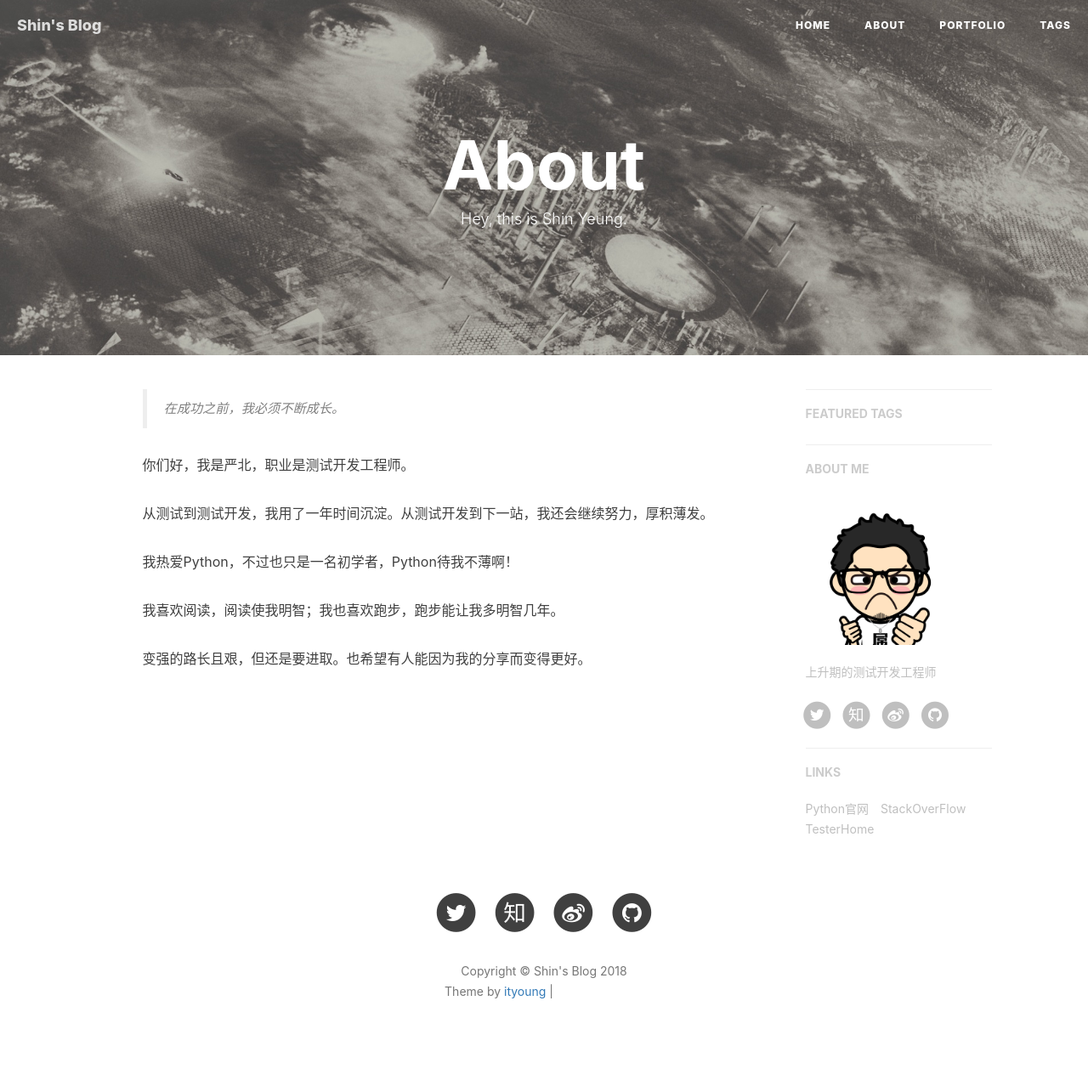
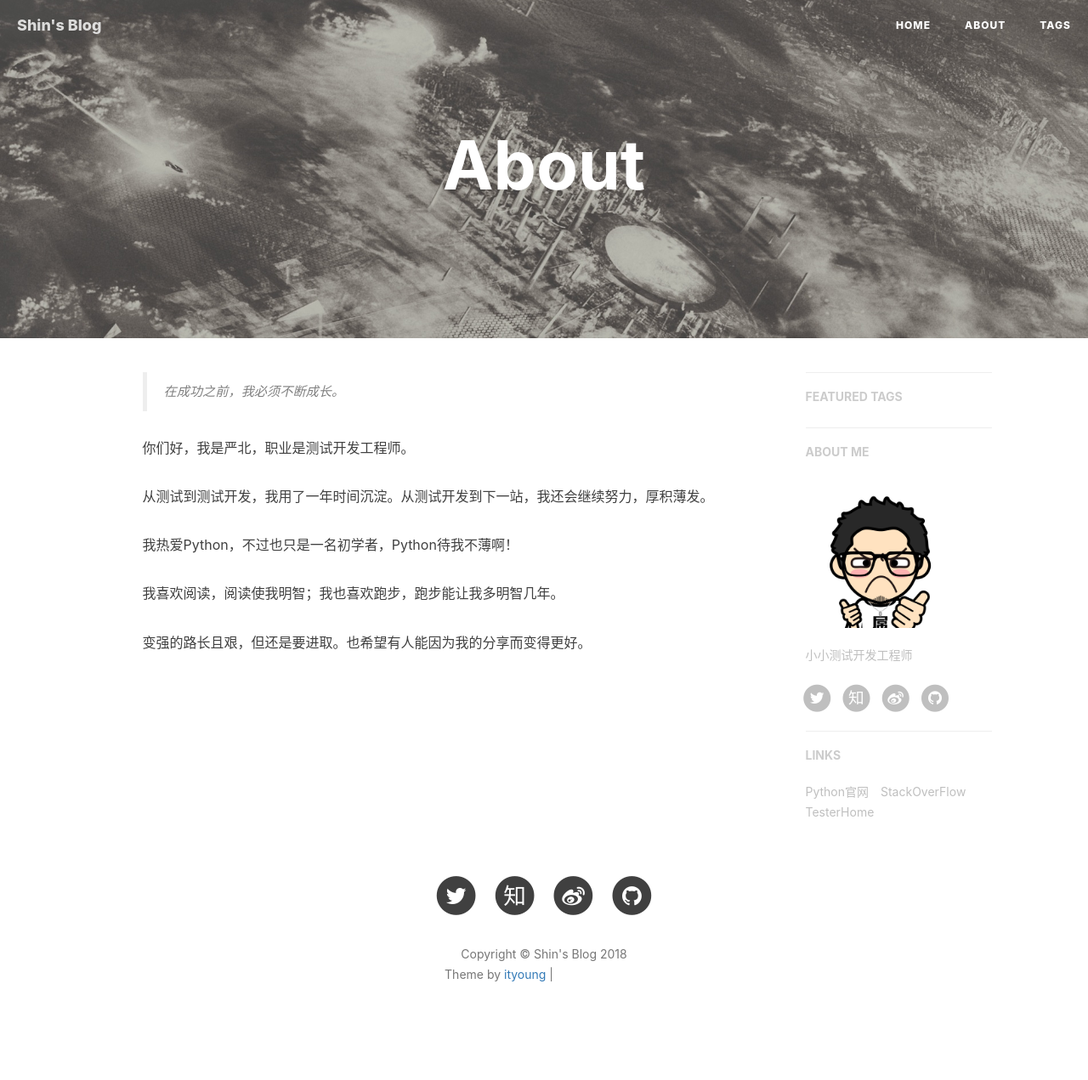
Before and after one commit to ityoung/homepage_bak, a Jekyll site: the page built from about.html, in a window 1280 px wide. Shown: the whole page at 85% size. Built offline with Jekyll 4.4.1, drawn with Linux system fonts in a browser that asks for light colours; nearby versions of some CDN libraries; comment, search, counter and statistics services are not loaded; grey boxes are pictures that could not be loaded.

Commit message:
modified.

```diff
--- a/_config.yml
+++ b/_config.yml
@@ -67,7 +67,7 @@
 
 # Sidebar settings
 sidebar: true                           # whether or not using Sidebar.
-sidebar-about-description: "上升期的测试开发工程师"
+sidebar-about-description: "小小测试开发工程师"
 sidebar-avatar: /img/avatar-ityoung.jpg      # use absolute URL, seeing it's used in both `/` and `/about/`
 
 
--- a/about.html
+++ b/about.html
@@ -1,7 +1,7 @@
 ---
 layout: page
 title: About
-description: "Hey, this is Shin Yeung."
+description: ""
 header-img: "img/about-bg-walle.jpg"
 multilingual: false
 ---
--- a/portfolio/index.html
+++ b/portfolio/index.html
@@ -1,5 +1,6 @@
 ---
 title: Portfolio
+kk
 layout: default
 ---
 
```
Also changed, not shown: img/avatar-hux-home.jpg (deleted), img/home-bg-art.jpg (deleted), img/home-bg-geek.jpg (deleted), img/home-bg-o.jpg (deleted), img/icon_wechat.png (deleted), 1 other file.
